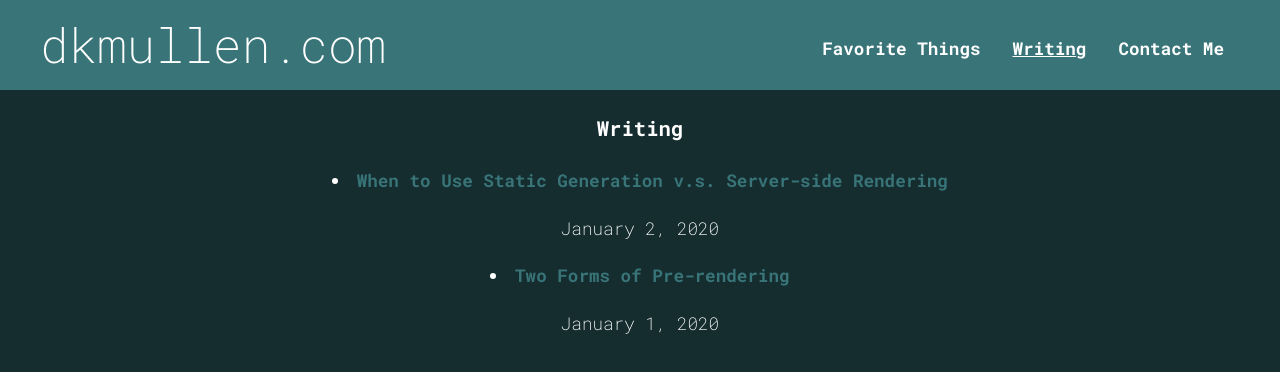
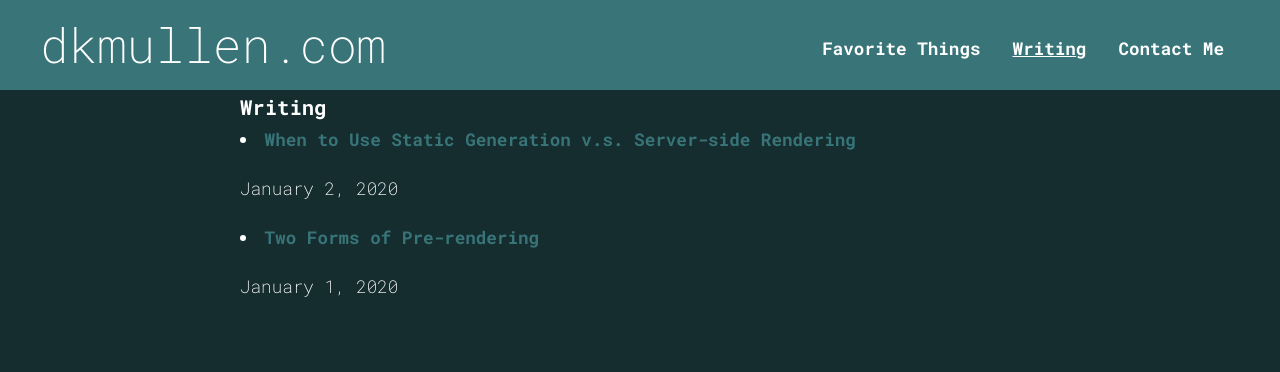
Before and after one commit to dkmullen/next-dkm, a Next.js app: page /writing in a window 1280 px wide. Shown: the top 372 px of the page. Built offline with nearby package versions, Linux system fonts and the light colour scheme.

Commit message:
Get md conversion working

```diff
--- /dev/null
+++ b/app/articles/[slug]/page.module.css
@@ -0,0 +1,3 @@
+.article li {
+    list-style-position: inside;
+}
--- a/app/globals.css
+++ b/app/globals.css
@@ -5,6 +5,12 @@
   --accent-light: #55b7bd;
   --font-roboto-mono: 'Roboto Mono', Menlo, Monaco, Consolas, 'Courier New',
     monospace;
+}
+* {
+  margin: 0;
+  padding: 0;
+  box-sizing: border-box;
+  text-align: left;
 }
 body {
   color: var(--foreground);
@@ -49,3 +55,9 @@ a:hover {
   border-color: var(--accent);
   color: var(--foreground)
 }
+li {
+  list-style-position: inside;
+}
+p {
+  margin: 1.2rem 0;
+}
--- a/app/lib/articles.js
+++ b/app/lib/articles.js
@@ -1,6 +1,8 @@
 import fs from 'fs';
 import path from 'path';
 import matter from 'gray-matter';
+import { remark } from 'remark';
+import html from 'remark-html'
 
 export function getPost(slug) {
   const fullPath = path.join(process.cwd(), "app/articles", `${slug}.md`);
@@ -23,8 +25,6 @@ export function getSortedPostsData() {
   const fileNames = entries
     .filter((entry) => entry.isFile() && (entry.name.endsWith(".md")))
     .map((entry) => entry.name);
-
-    // console.log(fileNames)
 
   const allPostsData = fileNames.map((fileName) => {
     // Remove ".md" from file name to get id
@@ -54,7 +54,6 @@ export function getSortedPostsData() {
 }
 
 export async function getPostData(id) {
-  console.log('hey now', id)
     const fullPath = path.join(postsDirectory, `${id}.md`);
     const fileContents = fs.readFileSync(fullPath, 'utf8');
 
@@ -74,7 +73,7 @@ export async function getPostData(id) {
         date: matterResult.data.date,
         contentHtml,
     }
-    console.log(blogPostWithHTML)
+    return blogPostWithHTML
 
     // Combine the data with the id
     // return blogPostWithHTML
--- a/app/ui/listItem.js
+++ b/app/ui/listItem.js
@@ -7,7 +7,7 @@ export default function ListItem({ post }) {
 
     return (
         <li className="text-2xl dark:text-black/90">
-            <Link href={`/posts/${id}`}>{title}</Link>
+            <Link href={`/articles/${id}`}>{title}</Link>
             <br />
             <p className="text-sm mt-1">
                 {formattedDate}
--- a/package.json
+++ b/package.json
@@ -18,7 +18,9 @@
     "isomorphic-dompurify": "^2.25.0",
     "next": "^15.3.4",
     "react": "^19.1.0",
-    "react-dom": "^19.1.0"
+    "react-dom": "^19.1.0",
+    "remark": "^15.0.1",
+    "remark-html": "^16.0.1"
   },
   "devDependencies": {
     "@eslint/eslintrc": "^3",
```
Also changed, not shown: app/[slug]/page.js (deleted, +0 -17 lines), app/articles/[slug]/page.js (added, +20 -0 lines), 1 other file (tests, documents, lock files or other folders).
